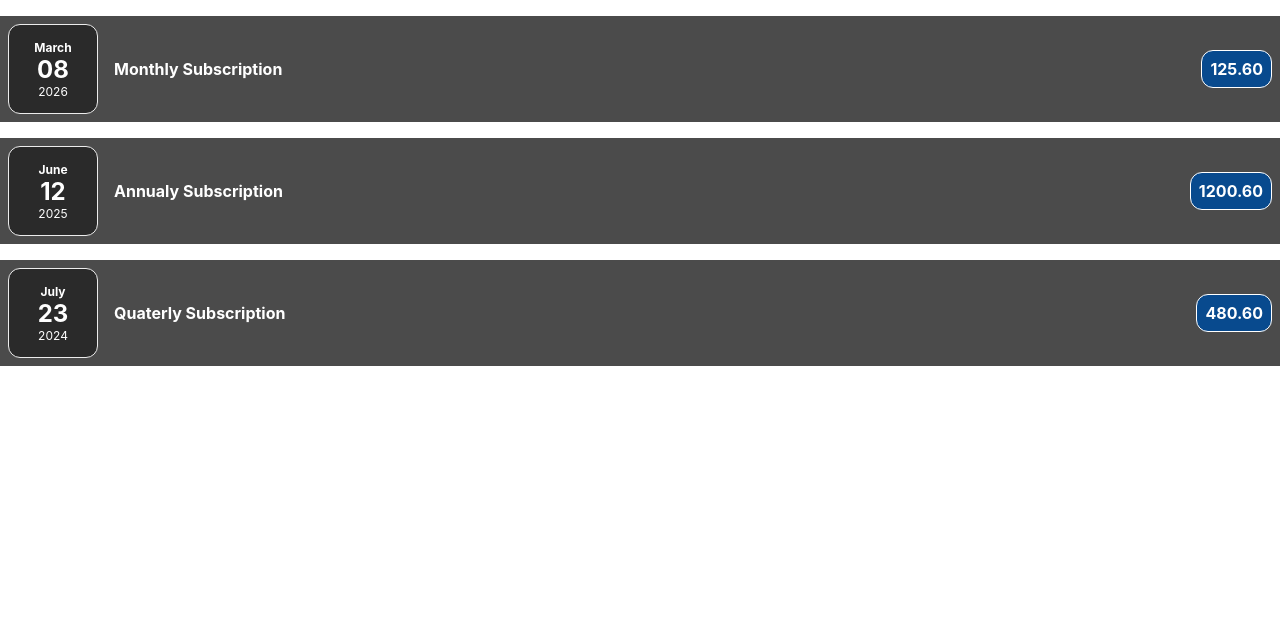
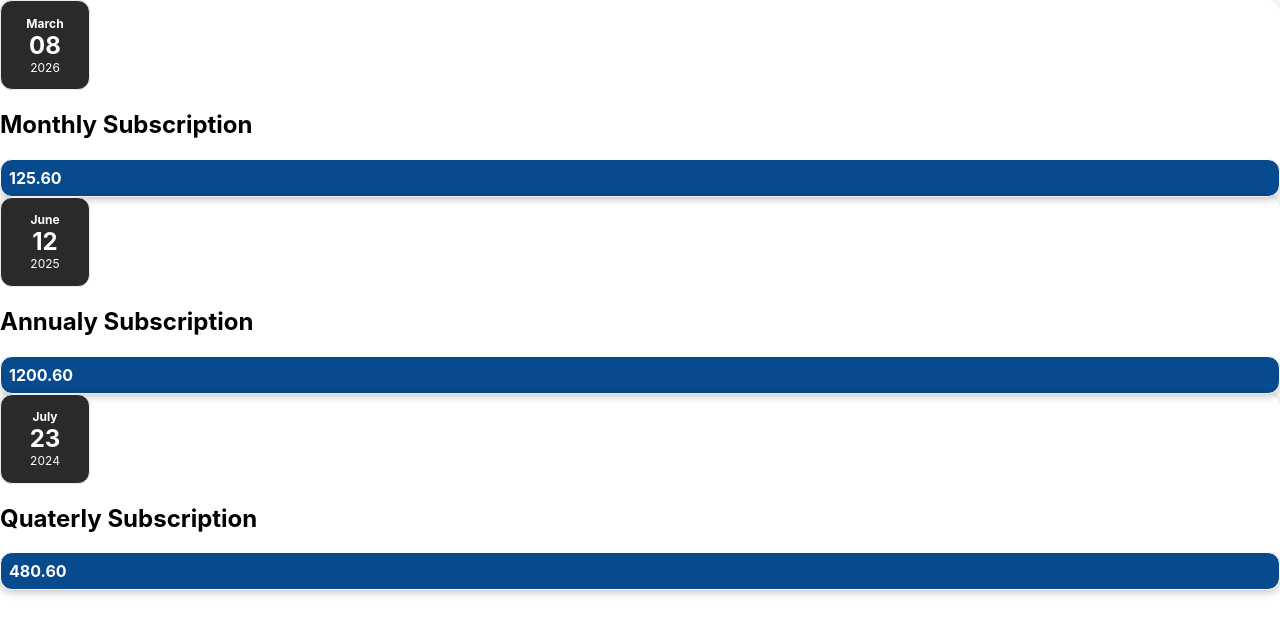
Before and after one commit to stkora/React-Basic-2.0, a React (Create React App) app in the folder my-app/: page / in a window 1280 px wide. Shown: the top 634 px of the page. Built offline with nearby package versions, Linux system fonts and the light colour scheme.

Commit message:
children props

```diff
--- /dev/null
+++ b/my-app/src/components/Container.css
@@ -0,0 +1,4 @@
+.container {
+    box-shadow: 0 2px 8px rgba(0, 0, 0, 0.25);
+     border-radius: 12px;
+}
--- /dev/null
+++ b/my-app/src/components/Container.js
@@ -0,0 +1,8 @@
+import './Container.css'
+function Container(props) {
+    const classes ="container"
+    return (
+        <div className='container'>{props.children}</div>
+    )
+}
+export default Container;
--- a/my-app/src/components/Subscription.js
+++ b/my-app/src/components/Subscription.js
@@ -1,17 +1,18 @@
 
+import Container from './Container';
 import './Subscription.css'
 import SubscriptionDate from './SubscriptionDate';
 
 function Subscription (props) {
 
     return (
-        <div className='subscription'>
+        <Container className='subscription'>
 
         <SubscriptionDate date={props.date}/>
         <h2 className='subscription_title'>{props.title}</h2>
         <div className='subscription_price'>{props.amount}</div>
 
-        </div>
+        </Container>
 
 
 
```
